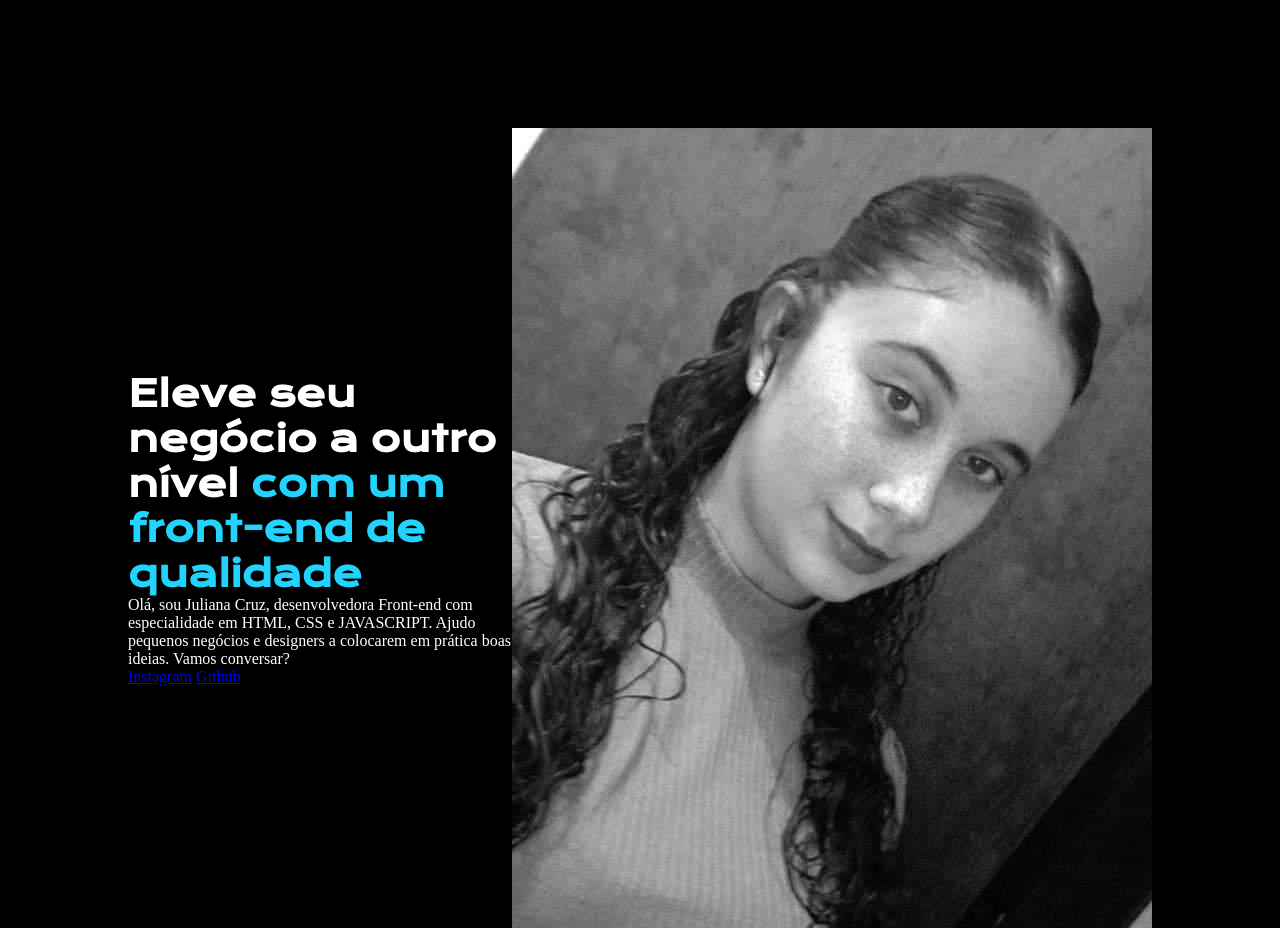
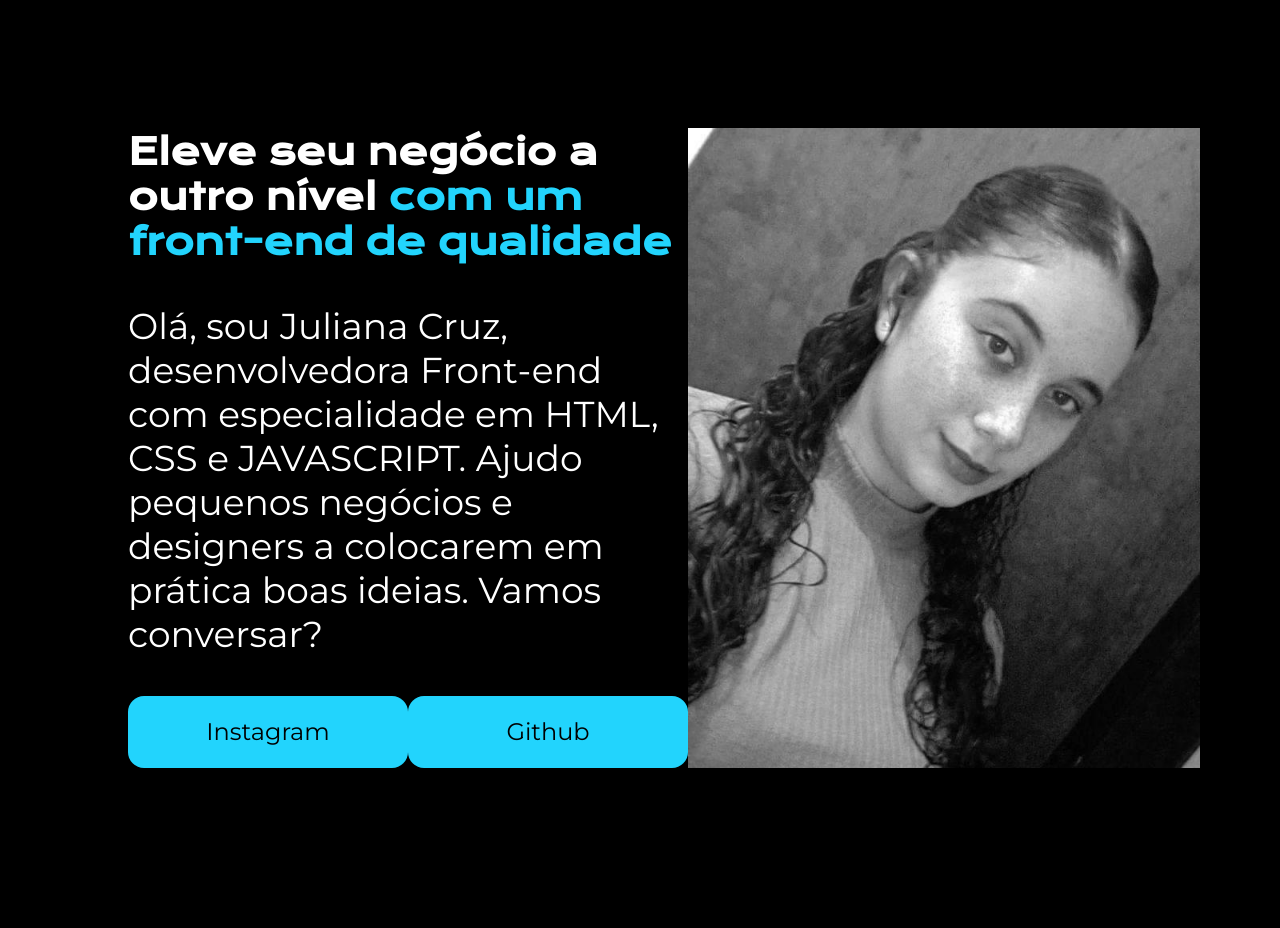
Before and after one commit to juuhttp/portfoliopessoal, a plain HTML site: page prática 2 - html/index.html in a window 1280 px wide. Drawn offline with nearby package versions, Linux system fonts and the light colour scheme.

Commit message:
Add files via upload

```diff
--- a/prática 2 - html/index.html
+++ b/prática 2 - html/index.html
@@ -14,10 +14,12 @@
                     Eleve seu negócio a outro nível <strong class="titulo-destaque">com um front-end de qualidade</strong>
                 </h1>
                 <p class="apresentacao-conteudo-paragrafo">Olá, sou Juliana Cruz, desenvolvedora Front-end com especialidade em HTML, CSS e JAVASCRIPT. Ajudo pequenos negócios e designers a colocarem em prática boas ideias. Vamos conversar?</p>
-                <a href="https://instagram.com/juuh_http_">Instagram</a>
-                <a href="https://github.com/juuhttp">Github</a>
+            <div class="apresentacao-links">
+                <a class="botao" href="https://instagram.com/juuh_http_">Instagram</a>
+                <a class="botao" href="https://github.com/juuhttp">Github</a>
+            </div>
             </section>
-                <img src="IMG_20230118_200412_351.jpg" alt="Foto pessoal">
+                <img class="imagem" src="IMG_20230118_200412_351.jpg" alt="Foto pessoal">
         </main>
         <footer></footer>
 
--- a/prática 2 - html/style.css
+++ b/prática 2 - html/style.css
@@ -25,9 +25,39 @@ body {
 
 .apresentacao-conteudo{
         width: 615px;
+        display: flex;
+        flex-direction: column;
+        gap: 40px;
 }
 
 .apresentacao-conteudo-titulo{
         font-size: 36px;
         font-family: 'Krona One', 'sans-serif';
 }
+
+.apresentacao-conteudo-paragrafo{
+        font-size: 36px;
+        font-family: 'Montserrat', sans-serif;
+}
+
+.apresentacao-links {
+        display:flex;
+        justify-content: space-between;
+}
+
+.botao {
+        background-color: #22d4fd;
+        color: black;
+        width: 280px;
+        text-align: center;
+        border-radius: 16px;
+        font-size: 24px;
+        padding: 21.5px 0;
+        text-decoration: none;
+        font-family: 'Montserrat', sans-serif;
+}
+
+.imagem {
+        max-width: 50%;
+        width: auto;
+}
```
